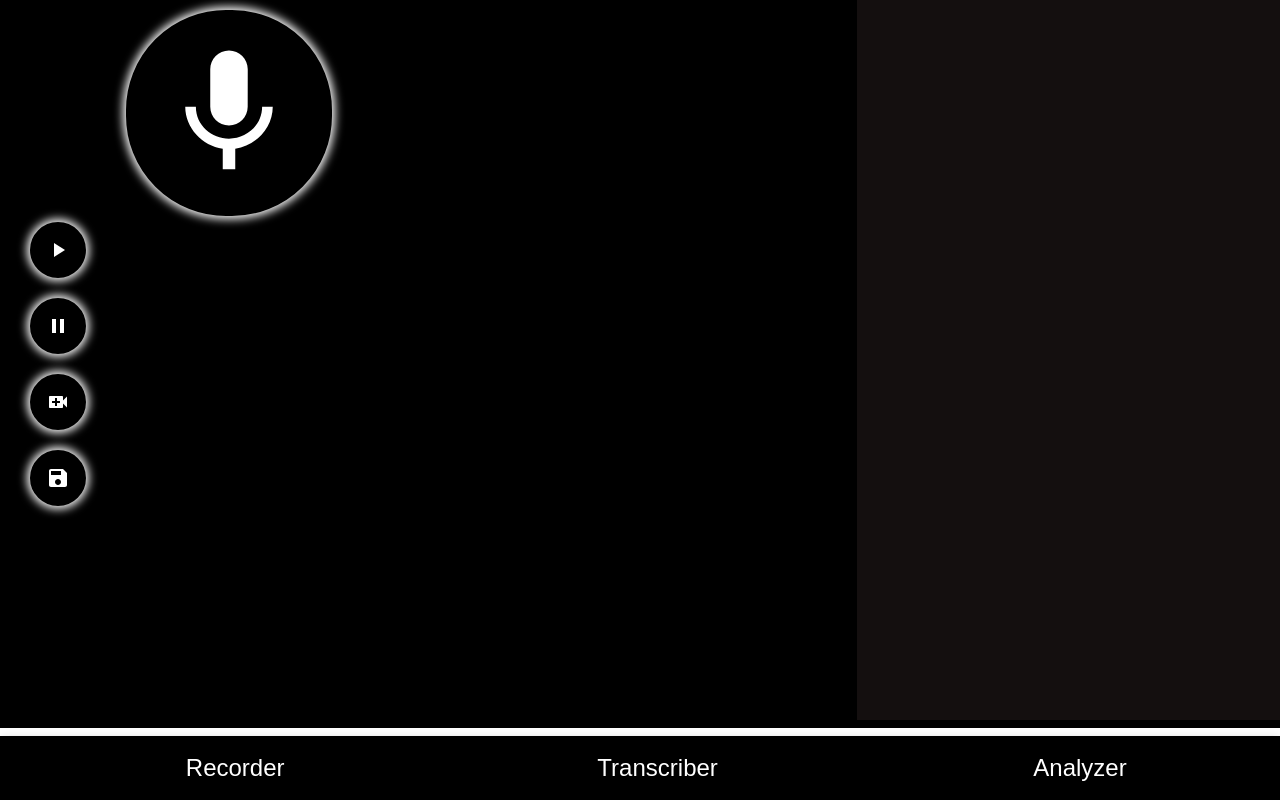
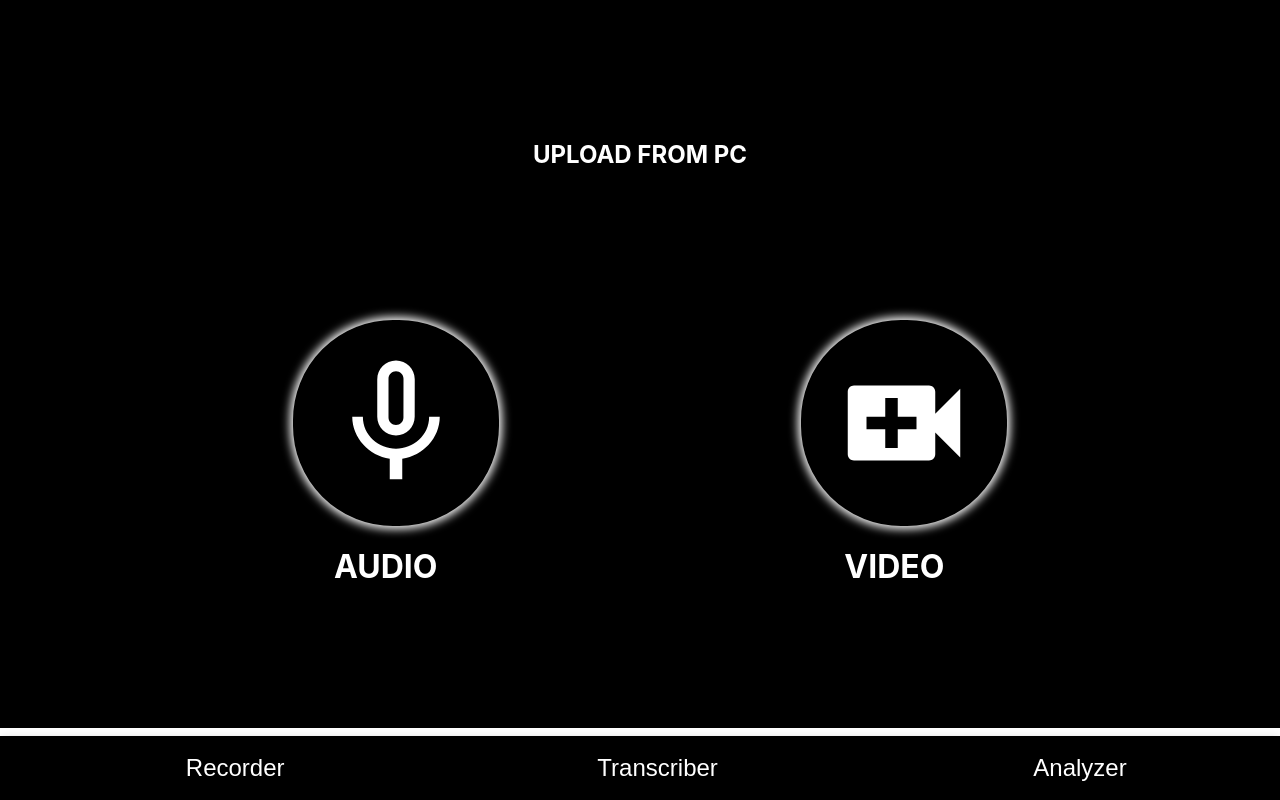
Before and after one commit to harsh546/Interview-Software, a React (Create React App) app: page / in a window 1280 px wide. Both pictures are taken after a click on the button "Transcriber". Built offline with nearby package versions, Linux system fonts and the light colour scheme.

Commit message:
added transcriber and analyzer page

```diff
--- a/src/App.js
+++ b/src/App.js
@@ -1,19 +1,29 @@
 
+import { useState } from 'react';
 import './App.css';
-import BigGreyBox from './components/BigGreyBox';
-import BigRecordBox from './components/BigRecordBox';
 import LowerNav from './components/LowerNav';
-import RecordButtonGrid from './components/RecordButtonGrid';
-
+import Recorder from './pages/Recorder';
+import Analyzer from './pages/Analyzer';
+import Transcriber from './pages/Transcriber';
 function App() {
+  let output
+  const [page,SetPage]=useState("recorder")
+  /* console.log(page) */
+  const sendDataToParent=(option)=>{
+    /* console.log(option) */
+    SetPage(option)
+  }
+  if(page=="analyzer"){
+  output  = <Analyzer/>
+  } else if(page=="transcriber"){
+    output=<Transcriber/>
+  } else{
+    output=<Recorder/>
+  }
   return (
-    <div style={{backgroundColor:"black"}} className="App">
-    <div style={{display:"flex"}}>
-    <RecordButtonGrid/>
-    <BigRecordBox/>
-    <BigGreyBox/>
-    </div>
-    <LowerNav/>
+    <div style={{backgroundColor:"black"}} className="App" >
+    {output}
+    <LowerNav sendDataToParent={sendDataToParent} />
     </div>
   );
 }
--- /dev/null
+++ b/src/components/AnalyzeBox.jsx
@@ -0,0 +1,20 @@
+import React from 'react'
+import TextButton from './TextButton'
+
+const AnalyzeBox = () => {
+  return (
+    <div style={{borderStyle:"solid",width:"616px",height:"392px",display:"flex"}}>
+        <div style={{borderStyle:"solid",height:"390px",width:"400Px",backgroundColor:"#140F0F"}}>
+        <h1>ANALZYE</h1>
+        </div>
+        <div style={{display:"flex",flexDirection:"column",width:"210px",justifyContent:"space-evenly",alignItems:"center"}}>
+            <TextButton content={"Semantic"} />
+            <TextButton content={"Word Cloud"} />
+            <TextButton content={"Sentiment"} />
+            <TextButton content={"Summary"} />
+        </div>
+    </div>
+  )
+}
+
+export default AnalyzeBox
--- a/src/components/BigRecordBox.jsx
+++ b/src/components/BigRecordBox.jsx
@@ -1,11 +1,12 @@
 import React from 'react'
-import RecordButon from './RecordButon'
+import IconButon from './IconButon';
 import MicIcon from '@mui/icons-material/Mic';
 
 const BigRecordBox = () => {
   return (
-    <div style={{display:"flex" ,width:"90vw" }} >
-        <RecordButon height={"200px"} width={"200px"} component={<MicIcon sx={{color:"white",height:"150px",width:"150px"}} />} />
+    <div style={{display:"flex" ,width:"90vw",alignItems:"center",justifyContent:"center",flexDirection:"column" }} >
+        <h1>RECORD</h1>
+        <IconButon height={"200px"} width={"200px"} component={<MicIcon sx={{color:"white",height:"150px",width:"150px"}} />} />
     </div>
   )
 }
--- a/src/components/RecordButon.jsx
+++ b/src/components/IconButon.jsx
@@ -1,7 +1,7 @@
 import { Button, IconButton } from '@mui/material'
 import React from 'react'
 
-const RecordButon = ({component,height,width}) => {
+const IconButon = ({component,height,width}) => {
   return (
     <div style={{boxShadow:"0px 0px 10px 3px white", width:width,height:height,border:"black",backgroundColor:"black",
     borderStyle:"solid",borderRadius:"100px",display:"flex",alignItems:"center",justifyContent:"center",margin:"10px 10px 10px 30px"}} >
@@ -16,4 +16,4 @@ const RecordButon = ({component,height,width}) => {
   )
 }
 
-export default RecordButon
+export default IconButon
--- a/src/components/LowerNav.jsx
+++ b/src/components/LowerNav.jsx
@@ -8,9 +8,12 @@ import IconButton from '@mui/material/IconButton';
 import './LowerNav.css'
 
 
-const LowerNav = () => {
+const LowerNav = ({sendDataToParent}) => {
 
-
+/* const handleTranscriber=(page)=>{
+    page='transcriber'
+    console.log("child handle click working")
+} */
  const BoxStyle={
     backgroundColor: "black",
     color:"white",
@@ -26,17 +29,17 @@ const LowerNav = () => {
   return (
     <AppBar position="fixed" sx={{ top: 'auto', bottom: 0,backgroundColor:"black" }}>
     <Toolbar sx={{display:"flex"}}>
-      <IconButton  sx={[{
+      <IconButton onClick={()=>{sendDataToParent("recorder")}}  sx={[{
         '&:hover':BoxStyleHover
       },BoxStyle]} aria-label="open drawer">
        Recorder
       </IconButton>
-      <IconButton  sx={[{
+      <IconButton onClick={()=>{sendDataToParent("transcriber")}}  sx={[{
         '&:hover':BoxStyleHover
       },BoxStyle]}>
         Transcriber
       </IconButton>
-      <IconButton  sx={[{'&:hover':BoxStyleHover},BoxStyle]}>
+      <IconButton onClick={()=>{sendDataToParent("analyzer")}}  sx={[{'&:hover':BoxStyleHover},BoxStyle]}>
        Analyzer
       </IconButton>
     </Toolbar>
--- a/src/components/RecordButtonGrid.jsx
+++ b/src/components/RecordButtonGrid.jsx
@@ -1,16 +1,16 @@
 import React from 'react'
 import PlayArrowIcon from '@mui/icons-material/PlayArrow';
-import RecordButon from './RecordButon';
+import IconButon from './IconButon';
 import PauseIcon from '@mui/icons-material/Pause';
 import VideoCallIcon from '@mui/icons-material/VideoCall';
 import SaveIcon from '@mui/icons-material/Save';
 const RecordButtonGrid = () => {
   return (
     <div style={{display:"flex",flexDirection:"column",height:"91vh",justifyContent:"center"}}>
-        <RecordButon height={"50px"} width={"50px"} component={<PlayArrowIcon sx={{color:"white"}} />} />
-        <RecordButon height={"50px"} width={"50px"} component={<PauseIcon sx={{color:"white"}} />} />
-        <RecordButon height={"50px"} width={"50px"} component={<VideoCallIcon sx={{color:"white"}} />} />
-        <RecordButon height={"50px"} width={"50px"} component={<SaveIcon sx={{color:"white"}} />} />
+        <IconButon height={"50px"} width={"50px"} component={<PlayArrowIcon sx={{color:"white"}} />} />
+        <IconButon height={"50px"} width={"50px"} component={<PauseIcon sx={{color:"white"}} />} />
+        <IconButon height={"50px"} width={"50px"} component={<VideoCallIcon sx={{color:"white"}} />} />
+        <IconButon height={"50px"} width={"50px"} component={<SaveIcon sx={{color:"white"}} />} />
     </div>
   )
 }
--- /dev/null
+++ b/src/components/TextBox.jsx
@@ -0,0 +1,11 @@
+import React from 'react'
+
+const TextBox = () => {
+  return (
+    <div style={{borderStyle:"solid",height:"390px",width:"400Px",backgroundColor:"#140F0F"}}>
+        <h1>TEXT</h1>
+    </div>
+  )
+}
+
+export default TextBox
--- /dev/null
+++ b/src/components/TextButton.jsx
@@ -0,0 +1,12 @@
+import React from 'react'
+import { Button, IconButton } from '@mui/material'
+
+const TextButton = ({content}) => {
+  return (
+    <IconButton sx={{color:"white",boxShadow:"0px 0px 5px 1px white",borderRadius:"15px",width:"190px"}}>
+    {content}
+    </IconButton>
+  )
+}
+
+export default TextButton
--- /dev/null
+++ b/src/pages/Analyzer.jsx
@@ -0,0 +1,14 @@
+import React from 'react'
+import TextBox from '../components/TextBox'
+import AnalyzeBox from '../components/AnalyzeBox'
+
+const Analyzer = () => {
+  return (
+    <div style={{height:"91vh",display:"flex",justifyContent:"space-around",alignItems:"center"}}>
+        <TextBox/>
+        <AnalyzeBox/>
+    </div>
+  )
+}
+
+export default Analyzer
--- a/src/pages/Recorder.jsx
+++ b/src/pages/Recorder.jsx
@@ -1,8 +1,14 @@
 import React from 'react'
-
+import RecordButtonGrid from '../components/RecordButtonGrid'
+import BigGreyBox from '../components/BigGreyBox'
+import BigRecordBox from '../components/BigRecordBox'
 const Recorder = () => {
   return (
-    <div>Main</div>
+    <div style={{display:"flex"}}>
+    <RecordButtonGrid/>
+    <BigRecordBox/>
+    <BigGreyBox/>
+    </div>
   )
 }
 
--- /dev/null
+++ b/src/pages/Transcriber.jsx
@@ -0,0 +1,23 @@
+import React from 'react'
+import MicNoneIcon from '@mui/icons-material/MicNone';
+import IconButon from '../components/IconButon';
+import VideoCallIcon from '@mui/icons-material/VideoCall';
+const Transcriber = () => {
+  return (
+    <div style={{display:"flex",height:"91vh",justifyContent:"space-evenly",alignItems:"center",flexDirection:"column"}}>
+        <h2>UPLOAD FROM PC</h2>
+        <div style={{display:"flex",width:"100vw",justifyContent:"space-evenly"}}>
+        <div>
+        <IconButon height={"200px"} width={"200px"} component={<MicNoneIcon sx={{color:"white",height:"150px",width:"150px"}} />} />
+        <h1>AUDIO</h1>
+        </div>
+        <div>
+        <IconButon height={"200px"} width={"200px"} component={<VideoCallIcon sx={{color:"white",height:"150px",width:"150px"}} />} />
+        <h1>VIDEO</h1>
+        </div>
+        </div>
+    </div>
+  )
+}
+
+export default Transcriber
```
